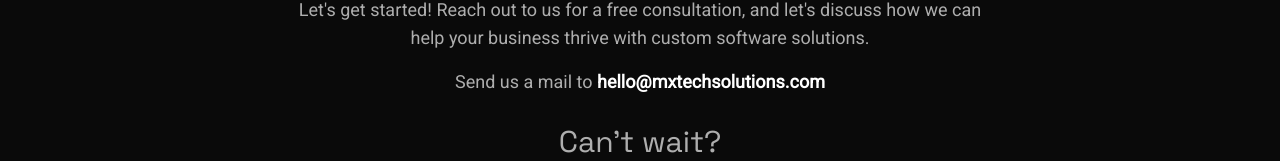
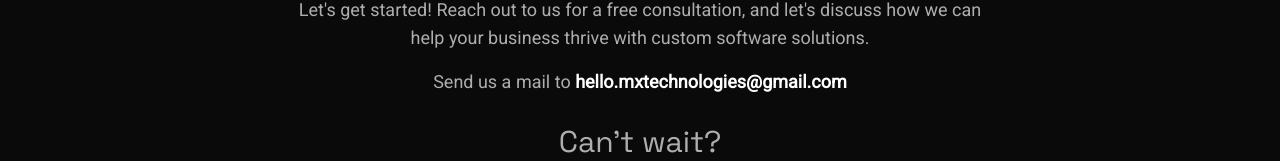
Before and after one commit to mx-technologies/website, a Next.js app: page / in a window 1280 px wide. Shown: the part 5521-5682 px from the top of the page. Built offline with nearby package versions, Linux system fonts and the light colour scheme.

Commit message:
implement(adjustments) on contact email

```diff
--- a/components/ui/ContactUs.tsx
+++ b/components/ui/ContactUs.tsx
@@ -39,10 +39,10 @@ const ContactUs = () => {
       <p className='text-lg text-[#AEAEAE] mb-4'>
         Send us a mail to{' '}
         <a
-          href='mailto:hello@mxtechsolutions.com'
+          href='mailto:hello.mxtechnologies@gmail.com'
           className='text-white font-semibold'
         >
-          hello@mxtechsolutions.com
+          hello.mxtechnologies@gmail.com
         </a>
       </p>
 
```
